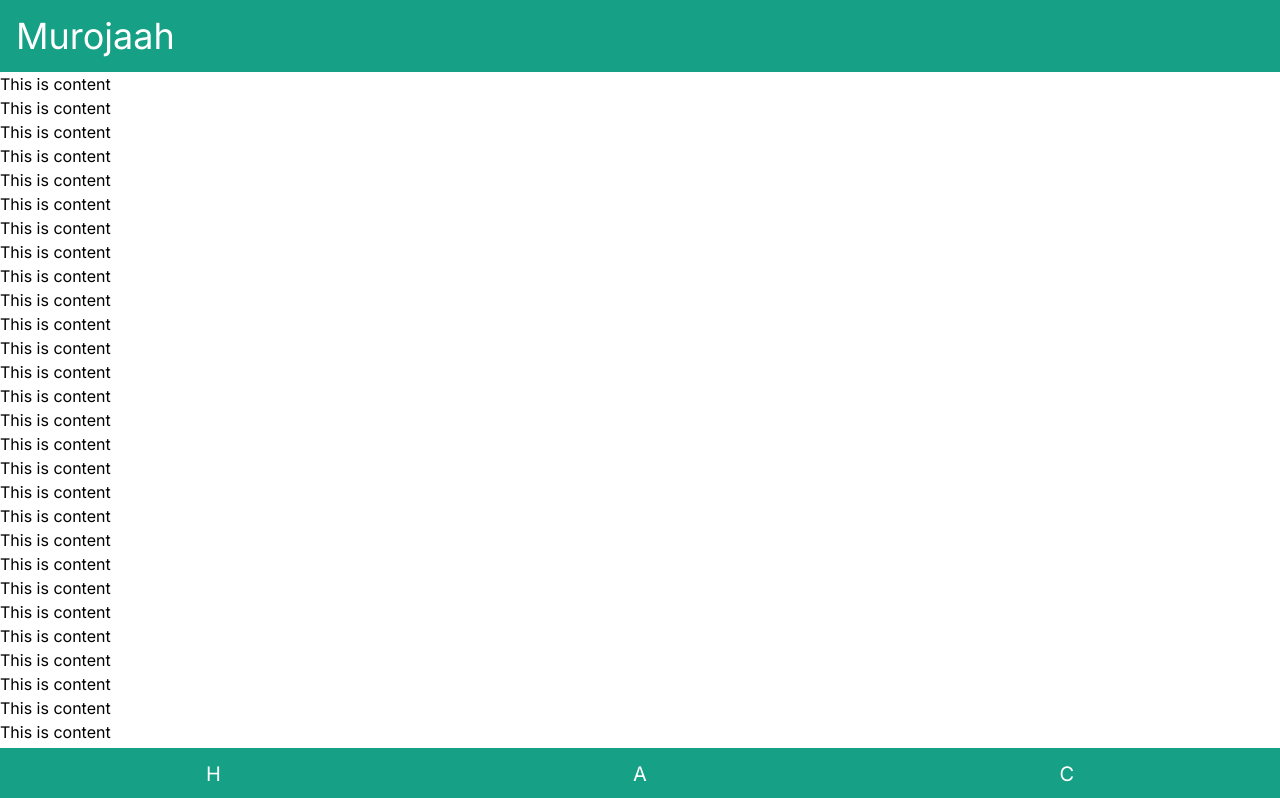
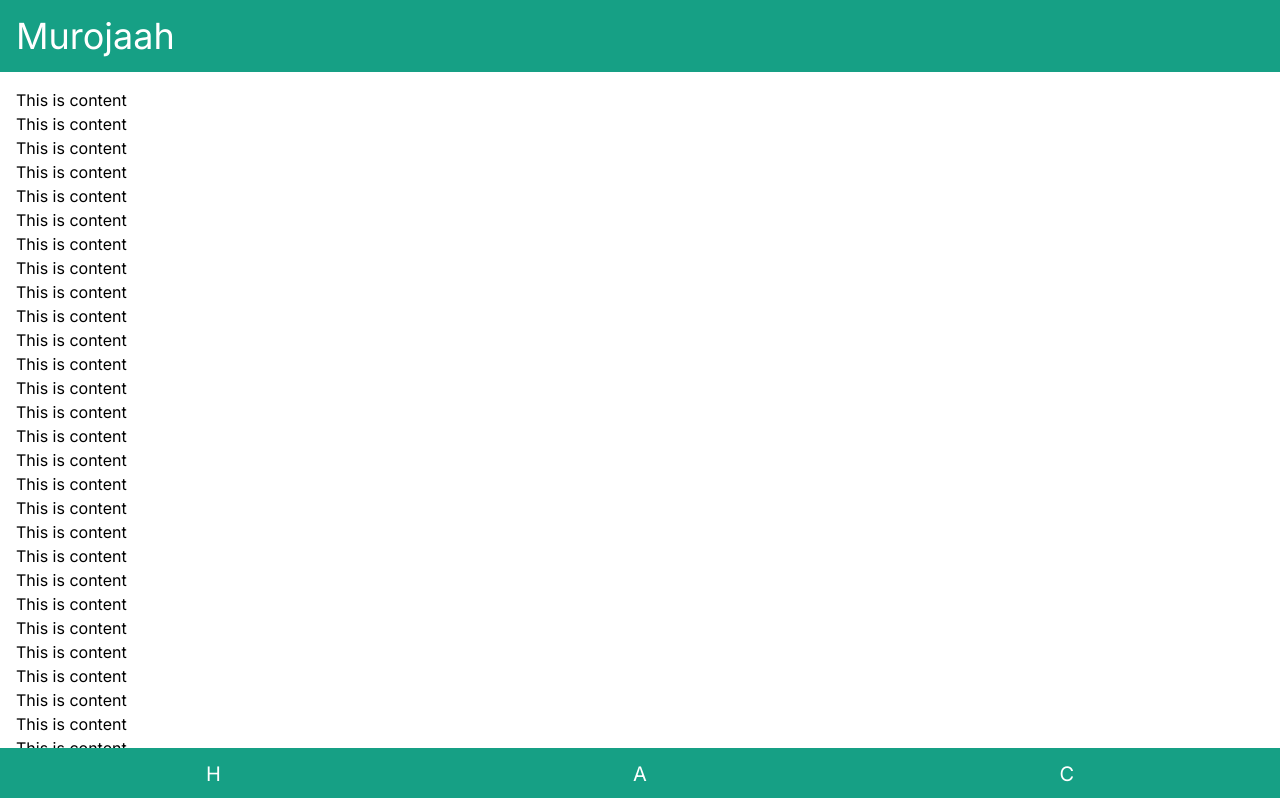
Before and after one commit to RR-Ardhika/murojaah, a Next.js app: page / in a window 1280 px wide. Shown: the top 798 px of the page. Built offline with nearby package versions, Linux system fonts and the light colour scheme.

Commit message:
Fix header got scrolled when at bottom of screen

```diff
--- a/src/app/components/header.tsx
+++ b/src/app/components/header.tsx
@@ -1,5 +1,5 @@
 export default function Header() {
   return (
-    <h1 className="p-4 sticky top-0 bg-teal text-4xl text-white">Murojaah</h1>
+    <h1 className="fixed w-full p-4 bg-teal text-4xl text-white">Murojaah</h1>
   );
 }
--- a/src/app/page.tsx
+++ b/src/app/page.tsx
@@ -1,6 +1,6 @@
 export default function Home() {
   return (
-    <div>
+    <div className="mt-[72px] p-4">
       <p>This is content</p>
       <p>This is content</p>
       <p>This is content</p>
```
